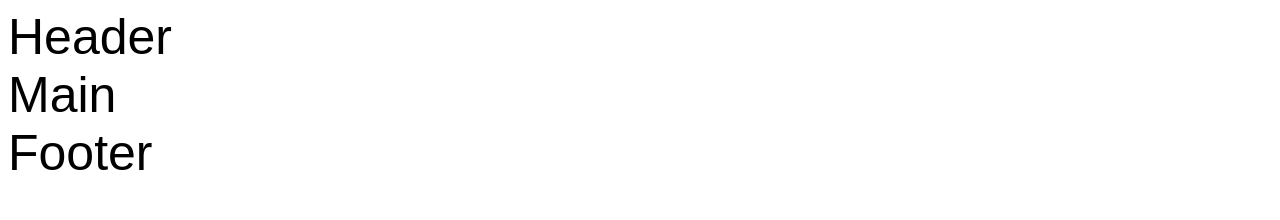
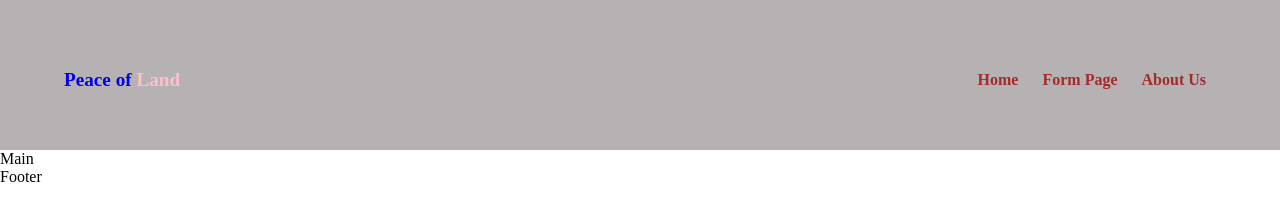
Before and after one commit to VladaAlek/permaculture-map-berlin, a plain HTML site: page index.html in a window 1280 px wide. Drawn offline with Linux system fonts and the light colour scheme.

```diff
--- a/assets/css/style.css
+++ b/assets/css/style.css
@@ -1,4 +1,78 @@
-body {
-    font-family: Arial, Helvetica, sans-serif;
-    font-size: 50px;
-}
+* {
+    padding: 0;
+    margin: 0;
+    box-sizing: border-box;
+    font-family: 'Josefin Sans'. sans-serif;
+  }
+
+  .navbar {
+    display: flex;
+    align-items: center;
+    justify-content: space-between;
+    padding-top: 30px;
+    padding-left: 5%;
+    padding-right: 5%;
+    height: 120px;
+    background-color: rgba(78, 70, 74, 0.41);
+    /*min-max: (200px, 350px); nisam siguran da je ovo potrebno*/
+  }
+
+  .logo {
+    color: red;
+    font-size: 1.2rem;
+  }
+  span {
+    color: pink;
+  }
+
+  .logo a {
+    text-decoration: none;
+  }
+
+  .logo a:hover {
+    color: pink;
+    transition: .3s;
+    cursor: pointer;
+  }
+  div ul li {
+    list-style-type: none;
+    display: inline-block;
+    padding: 10px 10px;
+  }
+
+  div ul li a {
+    color: brown;
+    text-decoration: none;
+    font-weight: bold;
+  }
+
+  div ul li a:hover {
+    color: pink;
+    transition: .3s;
+    cursor: pointer;
+  }
+
+  @media screen and (max-width: 410px)
+  {
+    div ul li {
+        display: flex;
+        flex-direction: column;
+        justify-content: space-around;
+        align-items: flex-start;
+      }
+  }
+
+  .navbar {
+    height: 150px;
+    padding-top: 10px;
+  }
+
+
+  /* coolors 79, 100, 111 4F646F  ray color
+  platinum DEE7E7  */
+  /*https://coolors.co/a1e8af-94c595-747c92-372772-3a2449
+  */
+  /*https://coolors.co/c4f1be-a2c3a4-869d96-525b76-201e50*/
+  /*Roboto + Rokkitt  <link rel="preconnect" href="https://fonts.googleapis.com">
+<link rel="preconnect" href="https://fonts.gstatic.com" crossorigin>
+<link href="https://fonts.googleapis.com/css2?family=Rokkitt:wght@300&display=swap" rel="stylesheet">*/
--- a/index.html
+++ b/index.html
@@ -6,11 +6,23 @@
     <meta name="viewport" content="width=device-width, initial-scale=1.0">
     <meta name="description" content="Permaculture map of Berlin, Germany to support regenative urban agriculture">
     <meta name="keywords" content="permaculture, berlin, interactive map, regenerative urban agriculture">
-    <title>Permaculture Map Berlin</title>
+    <title>permaculture-map-berlin</title>
     <link rel="stylesheet" href="assets/css/style.css">
 </head>
 <body>
-    <header>Header</header>
+    <header>
+        <nav>
+            <div class="navbar">
+                <h2 class='logo'><a href="https://www.peaceof.land/" target= "blank"> Peace of <span>Land</span></a></h2>
+                    <ul>
+                        <li><a href='#'>Home</a></li>
+                        <li><a href='#'>Form Page</a></li>
+                        <li><a href='#'>About Us</a></li>
+              </ul>
+            </div>
+        </nav>
+
+    </header>
     <main>Main</main>
     <footer>Footer</footer>
 
```
